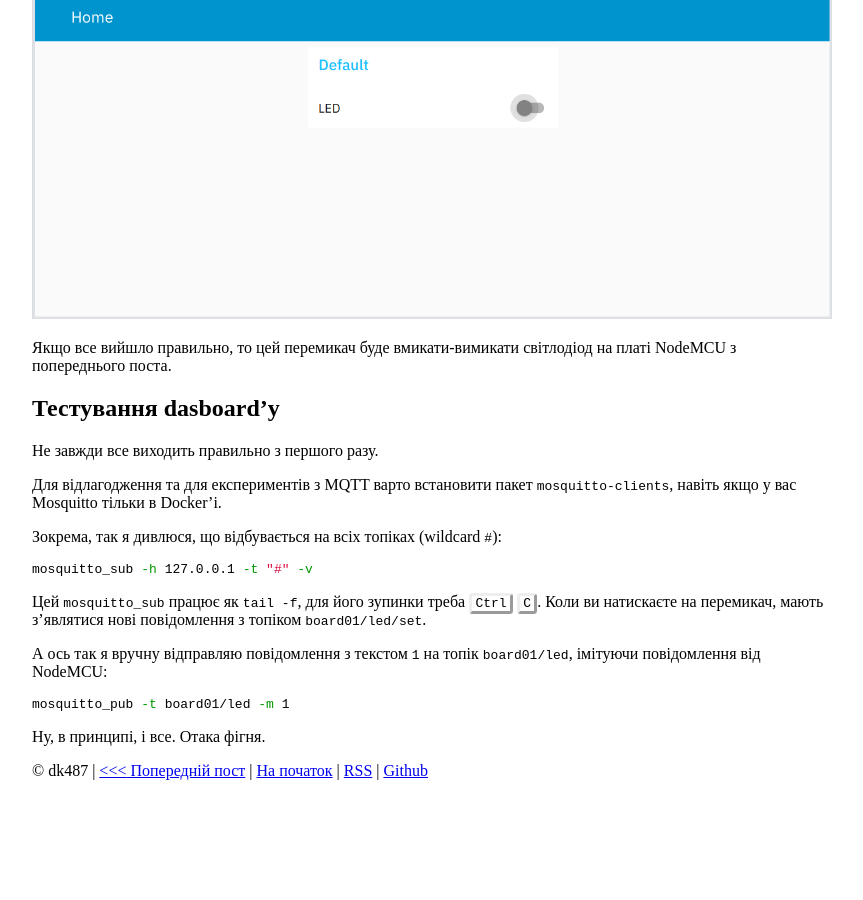
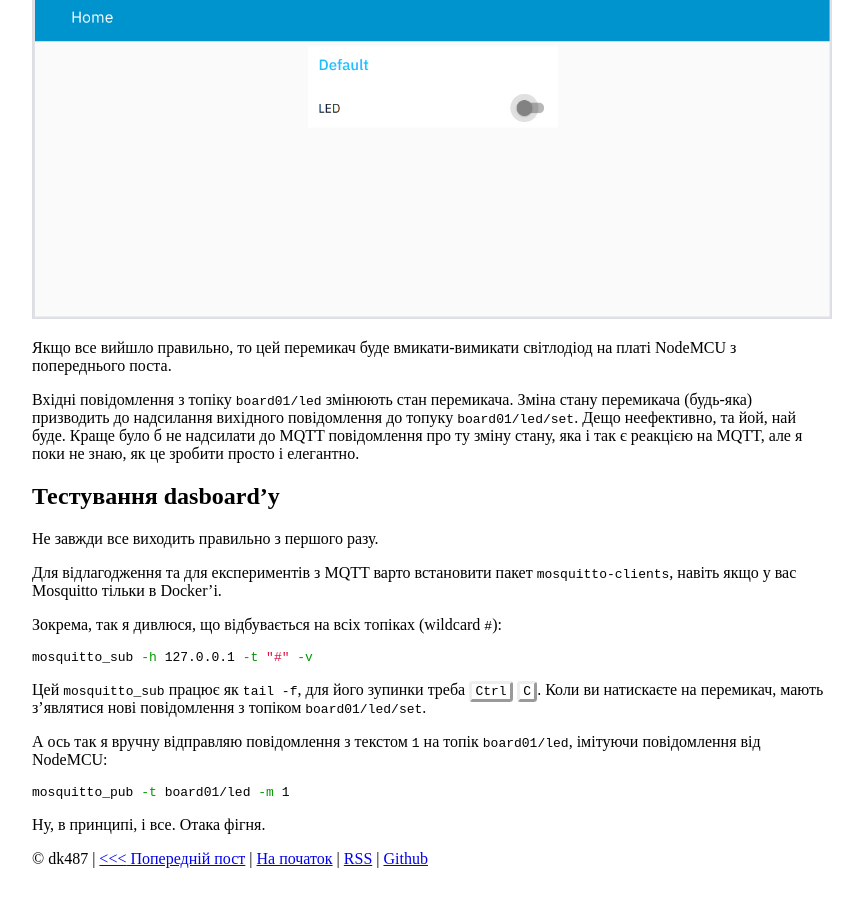
Before and after one commit to dk487/test.de.co.ua, a Jekyll site: the page built from _posts/2022/2022-11-14-running-mosquitto-and-nodered.md, in a window 1280 px wide and 900 px high, scrolled down 4216 px. Shown: the whole window, without its empty margins (208-1071 px from the left). Built offline with Jekyll 4.4.1, drawn with Linux system fonts in a browser that asks for light colours; before the commit the page ends 5028 px from its top, so only the background shows below that.

Commit message:
Inprovement

```diff
--- a/_posts/2022/2022-11-14-running-mosquitto-and-nodered.md
+++ b/_posts/2022/2022-11-14-running-mosquitto-and-nodered.md
@@ -93,6 +93,8 @@ Node-RED після запуску з дефолтними налаштуван
 
 Якщо все вийшло правильно, то цей перемикач буде вмикати-вимикати світлодіод на платі NodeMCU з попереднього поста.
 
+Вхідні повідомлення з топіку `board01/led` змінюють стан перемикача. Зміна стану перемикача (будь-яка) призводить до надсилання вихідного повідомлення до топуку `board01/led/set`. Дещо неефективно, та йой, най буде. Краще було б не надсилати до MQTT повідомлення про ту зміну стану, яка і так є реакцією на MQTT, але я поки не знаю, як це зробити просто і елегантно.
+
 
 ## Тестування dasboard'у
 
```
